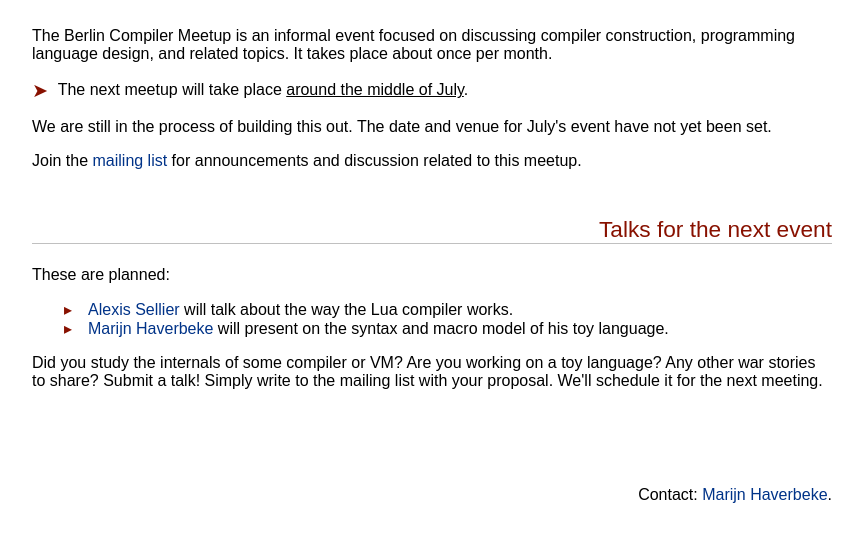
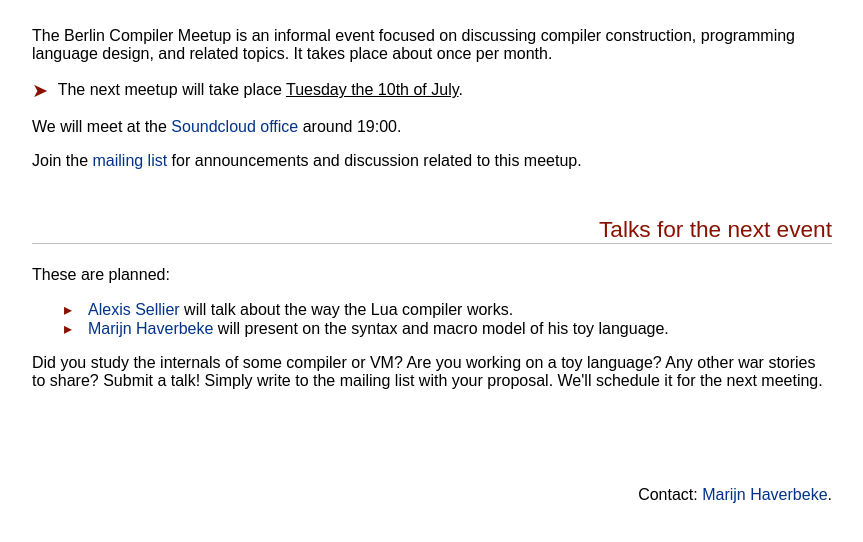
Before and after one commit to marijnh/berlin_compiler_meetup, a plain HTML site: page index.html in a window 1280 px wide. Shown: the part 102-644 px from the top of the page, without its empty margins (32-895 px from the left). Drawn offline with Linux system fonts and the light colour scheme; a web font is replaced by a local one.

Commit message:
Update for July 10th meetup

```diff
--- a/index.html
+++ b/index.html
@@ -8,11 +8,9 @@
 discussing compiler construction, programming language design, and
 related topics. It takes place about once per month.</p>
 
-<p class="next">The next meetup will take place <u>around the middle
-of July</u>.</p>
+<p class="next">The next meetup will take place <u>Tuesday the 10th of July</u>.</p>
 
-<p>We are still in the process of building this out. The date and
-venue for July's event have not yet been set.</p>
+<p>We will meet at the <a href="https://maps.google.com/maps?q=soundcloud,+berlin&ll=52.52755,13.402904&spn=0.005855,0.016512&hq=soundcloud,&hnear=Berlin,+Germany&t=v&z=17&iwloc=A">Soundcloud office</a> around 19:00.</p>
 
 <p class="list">Join the <a
 href="https://groups.google.com/group/berlin-compiler-meetup">mailing
```
